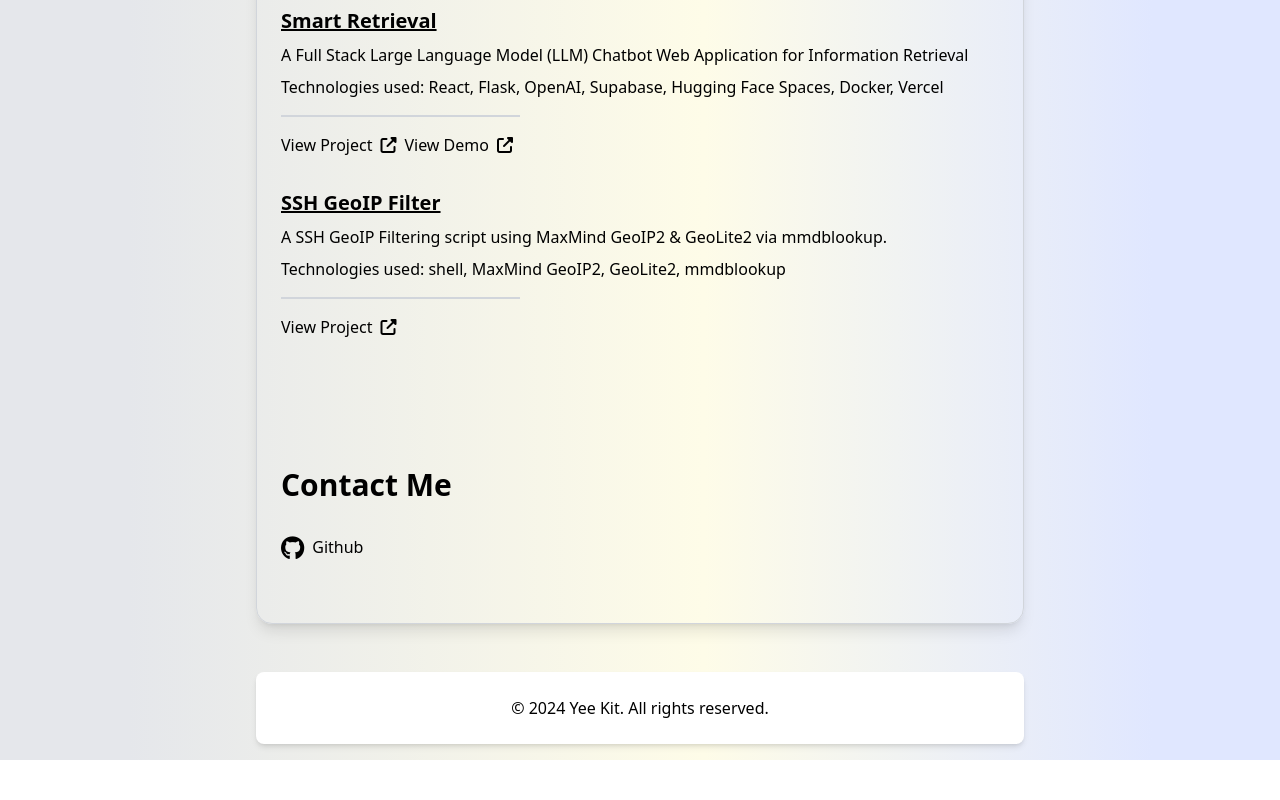
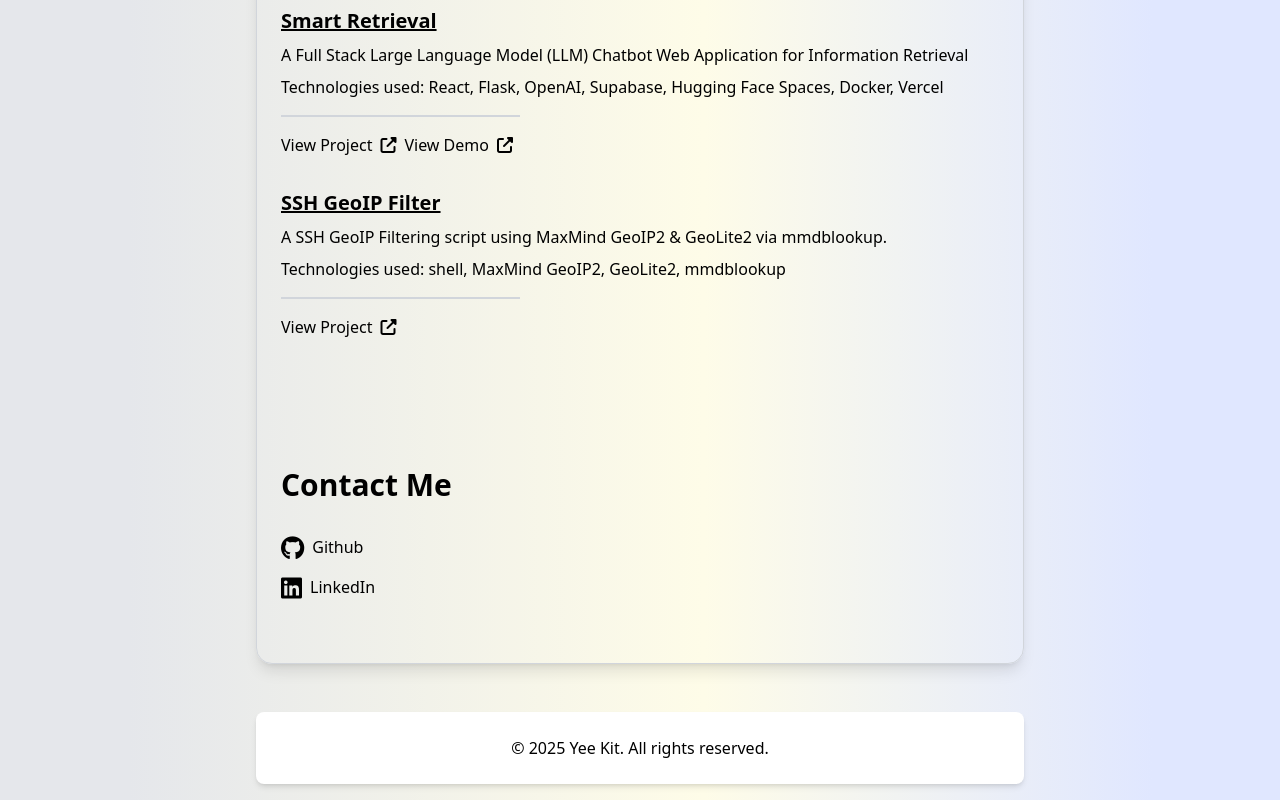
Before and after one commit to xKhronoz/xKhronoz.github.io, a plain HTML site: page docs/index.html in a window 1280 px wide. Shown: the part 716-1516 px from the top of the page. Before the commit the page ends 1476 px from the top, so only its background shows below. Drawn offline with Linux system fonts and the light colour scheme.

Commit message:
Update links and copyright information in index.html

```diff
--- a/docs/index.html
+++ b/docs/index.html
@@ -189,7 +189,7 @@
                 <i class="fas fa-external-link-alt"></i>
               </a>
               <a
-                href="https://flight-time-calculator.xkhronoz.is-a.dev/"
+                href="https://flight-time-calculator.xkhronoz.dev/"
                 target="_blank"
                 class="flex items-center hover:underline"
               >
@@ -272,6 +272,14 @@
             <i class="fab fa-github mr-2 fa-xl"></i>
             <span class="hover:underline">Github</span>
           </a>
+          <a
+            href="https://linkedin.com/in/goh-yee-kit"
+            target="_blank"
+            class="flex items-center mb-4"
+          >
+            <i class="fab fa-linkedin mr-2 fa-xl"></i>
+            <span class="hover:underline">LinkedIn</span>
+          </a>
         </div>
       </section>
     </div>
@@ -279,7 +287,7 @@
     <footer class="mx-4 md:mx-32 lg:mx-64 mb-2 lg:mb-4 bg-white dark:bg-slate-300 py-6 shadow-md rounded-lg">
       <div class="px-6 flex flex-auto items-center justify-center">
         <div class="px-6">
-          <p class="text-center">&copy; 2024 Yee Kit. All rights reserved.</p>
+          <p class="text-center">&copy; Yee Kit. All rights reserved.</p>
         </div>
       </div>
     </footer>
@@ -364,5 +372,14 @@
         overlayToggle.classList.toggle("hidden");
       });
     });
+
+    // Set copyright year automatically
+    document.addEventListener("DOMContentLoaded", () => {
+      const currentYear = new Date().getFullYear();
+      const footerText = document.querySelector("footer p");
+      if (footerText) {
+        footerText.innerHTML = `&copy; ${currentYear} Yee Kit. All rights reserved.`;
+      }
+    });
   </script>
 </html>
```
